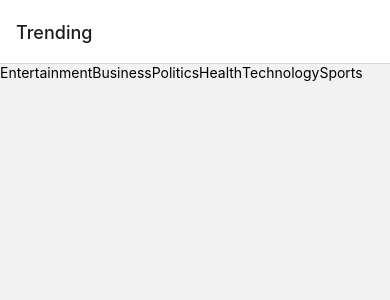
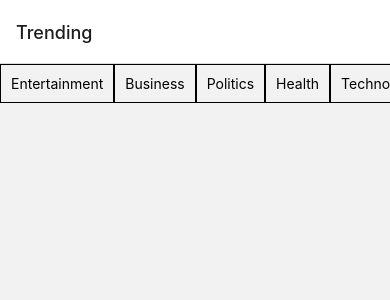
Before and after one commit to IMRANDIL/news_app_react_native, a React Native app: screen /Trending in a window 390 px wide. Shown: the top 300 px of the page. Built offline with nearby package versions, Linux system fonts and the light colour scheme.

Commit message:
some more check

```diff
--- a/src/Components/Categories.jsx
+++ b/src/Components/Categories.jsx
@@ -12,10 +12,12 @@ export default function Categories() {
   ];
 
   return (
-    <ScrollView horizontal>
+    <ScrollView horizontal={true}>
       {categories.map((category, index) => (
         <View key={index}>
-          <Text>{category}</Text>
+          <Text style={{padding: 10, borderWidth: 1, borderColor: 'black'}}>
+            {category}
+          </Text>
         </View>
       ))}
     </ScrollView>
```
